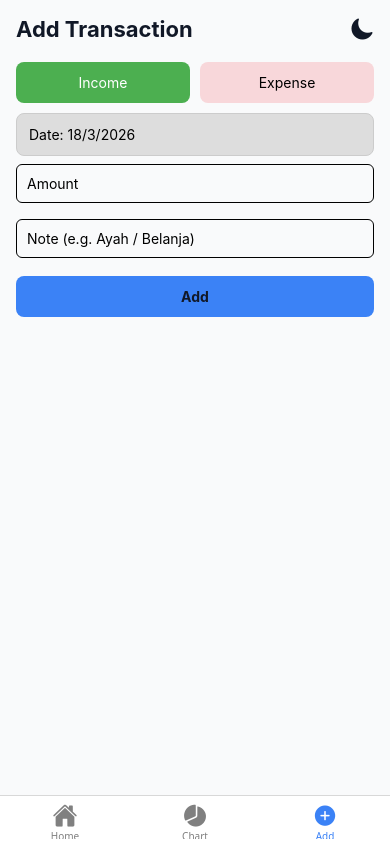
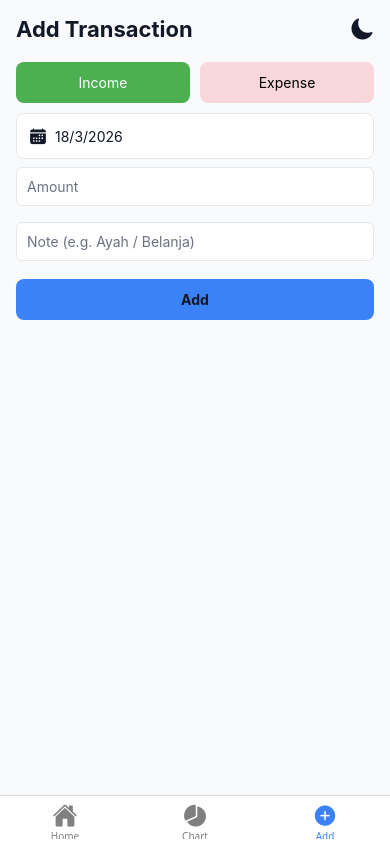
Before and after one commit to Suikayz-cmyk/thr-minggu4-2410501046, a React Native app: screen /Add in a window 390 px wide. Built offline with nearby package versions, Linux system fonts and the light colour scheme.

Commit message:
style: improve UI/UX with delete confirmation, date input redesign, and themed placeholders

```diff
--- a/src/components/TransactionItem.js
+++ b/src/components/TransactionItem.js
@@ -20,7 +20,7 @@ export default function TransactionItem({ item, onDelete }) {
       borderColor: theme.border
     }}>
 
-      <Text style={{ fontSize: 14, color: theme.text, textAlign: 'right' }}>
+      <Text style={{ fontSize: 14, color: theme.text, textAlign: 'left', marginBottom: 5 }}>
        {new Date(item.date).toLocaleDateString('id-ID', {
         day: 'numeric',
         month: 'short',
@@ -48,23 +48,11 @@ export default function TransactionItem({ item, onDelete }) {
       <Text style={{ fontSize: 16, color: theme.text }}>Rp {item.amount}</Text>
       <Text style={{ fontSize: 14, color: theme.text }}>Note: {item.note}</Text>
 
-      <Pressable
-              onPress={() => onDelete(item.id)}
-              style={({ pressed }) => ({
-                backgroundColor: pressed ? '#B91C1C' : '#EF4444',
-                opacity: pressed ? 0.8 : 1,
-                padding: 12,
-                borderRadius: 10,
-                alignItems: 'center',
-                marginTop: 10,
-                borderColor: '#000000',
-                borderWidth: 1
-              })}
-            >
-              <Text style={{ color: 'white', fontWeight: 'bold' }}>
-                Delete
-              </Text>
-        </Pressable>
+      <View style={{ position: 'absolute', top: 10, right: 10 }}>
+        <Pressable onPress={() => onDelete(item.id)} style={{ borderWidth:1, borderRadius:5, borderColor: theme.text}}>
+                <Ionicons name="trash" size={20} color="#EF4444" />
+          </Pressable>
+        </View>
     </View>
   );
 }
--- a/src/context/ThemeContext.js
+++ b/src/context/ThemeContext.js
@@ -13,7 +13,9 @@ const lightTheme = {
   summaryText: '#1E40AF',
 
   incomeBg: '#ECFDF5',
-  expenseBg: '#FEF2F2'
+  expenseBg: '#FEF2F2',
+
+  inputPlaceholder: '#6B7280'
 };
 
 const darkTheme = {
@@ -27,7 +29,9 @@ const darkTheme = {
   summaryText: '#BFDBFE',
 
   incomeBg: '#064E3B',
-  expenseBg: '#3F1D1D'
+  expenseBg: '#3F1D1D',
+
+  inputPlaceholder: '#9CA3AF'
 };
 
 export function ThemeProvider({ children }) {
--- a/src/screens/AddTransactionScreen.js
+++ b/src/screens/AddTransactionScreen.js
@@ -130,14 +130,24 @@ export default function AddTransactionScreen({ navigation }) {
 
         <Pressable onPress={() => setShowPicker(true)}
           style={{
+              flexDirection: 'row',
+              alignItems: 'center',
               padding: 12,
+              borderWidth: 1,
               borderRadius: 8,
-              backgroundColor: '#ddd',
-              borderWidth: 1,
-              borderColor: '#ccc',}}>
-          <Text>
-            Date: {date.toLocaleDateString('id-ID')}
-          </Text>
+              backgroundColor: theme.card,
+              borderColor: theme.border
+          }}
+        >
+          <Ionicons
+            name="calendar"
+            size={18}
+            color={theme.text}
+            style={{ marginRight: 8 }}
+          />
+           <Text style={{ color: theme.text }}>
+            {date.toLocaleDateString('id-ID')}
+           </Text>
         </Pressable>
 
         {showPicker && (
@@ -151,19 +161,40 @@ export default function AddTransactionScreen({ navigation }) {
 
         {/* AMOUNT */}
         <TextInput
-          style={{ borderWidth: 1, padding: 10, marginVertical: 8, borderRadius: 6 }}
+          style={{
+            borderWidth: 1,
+            padding: 10,
+            marginVertical: 8,
+            borderRadius: 6,
+            backgroundColor: theme.card,
+            borderColor: theme.border,
+            color: theme.text
+          }}
 
           placeholder="Amount"
+          placeholderTextColor={theme.inputPlaceholder}
+
           value={amount}
           onChangeText={setAmount}
           keyboardType="numeric"
+
         />
 
         {/* NOTE */}
         <TextInput
-          style={{ borderWidth: 1, padding: 10, marginVertical: 8, borderRadius: 6 }}
+          style={{
+            borderWidth: 1,
+            padding: 10,
+            marginVertical: 8,
+            borderRadius: 6,
+            backgroundColor: theme.card,
+            borderColor: theme.border,
+            color: theme.text
+          }}
 
           placeholder="Note (e.g. Ayah / Belanja)"
+          placeholderTextColor={theme.inputPlaceholder}
+
           value={note}
           onChangeText={setNote}
         />
@@ -171,7 +202,7 @@ export default function AddTransactionScreen({ navigation }) {
         <Pressable
           onPress={handleAdd}
           style={({ pressed }) => ({
-            backgroundColor: pressed ? '#2563EB' : '#3B82F6',
+            backgroundColor: pressed ? theme.primary : theme.primary,
             padding: 12,
             borderRadius: 8,
             alignItems: 'center',
--- a/src/screens/HomeScreen.js
+++ b/src/screens/HomeScreen.js
@@ -1,5 +1,5 @@
 import { useState, useContext } from 'react';
-import { View, Text, FlatList, Pressable } from 'react-native';
+import { View, Text, FlatList, Pressable, Alert } from 'react-native';
 import { Ionicons } from '@expo/vector-icons';
 import { SafeAreaView } from 'react-native-safe-area-context';
 
@@ -21,10 +21,21 @@ export default function HomeScreen({ navigation }) {
   const [filter, setFilter] = useState('all');
 
   const handleDelete = (id) => {
-    dispatch({
-      type: ACTIONS.DELETE_TRANSACTION,
-      payload: id
-    });
+    Alert.alert(
+      'Delete Transaction',
+      'Are you sure?',
+      [
+        { text: 'Cancel', style: 'cancel' },
+        { text: 'Delete', style: 'destructive',
+          onPress: () => {
+            dispatch({
+              type: ACTIONS.DELETE_TRANSACTION,
+              payload: id
+            });
+          }
+        }
+      ]
+    );
   };
 
   const filteredTransactions = state.transactions.filter(t => {
```
